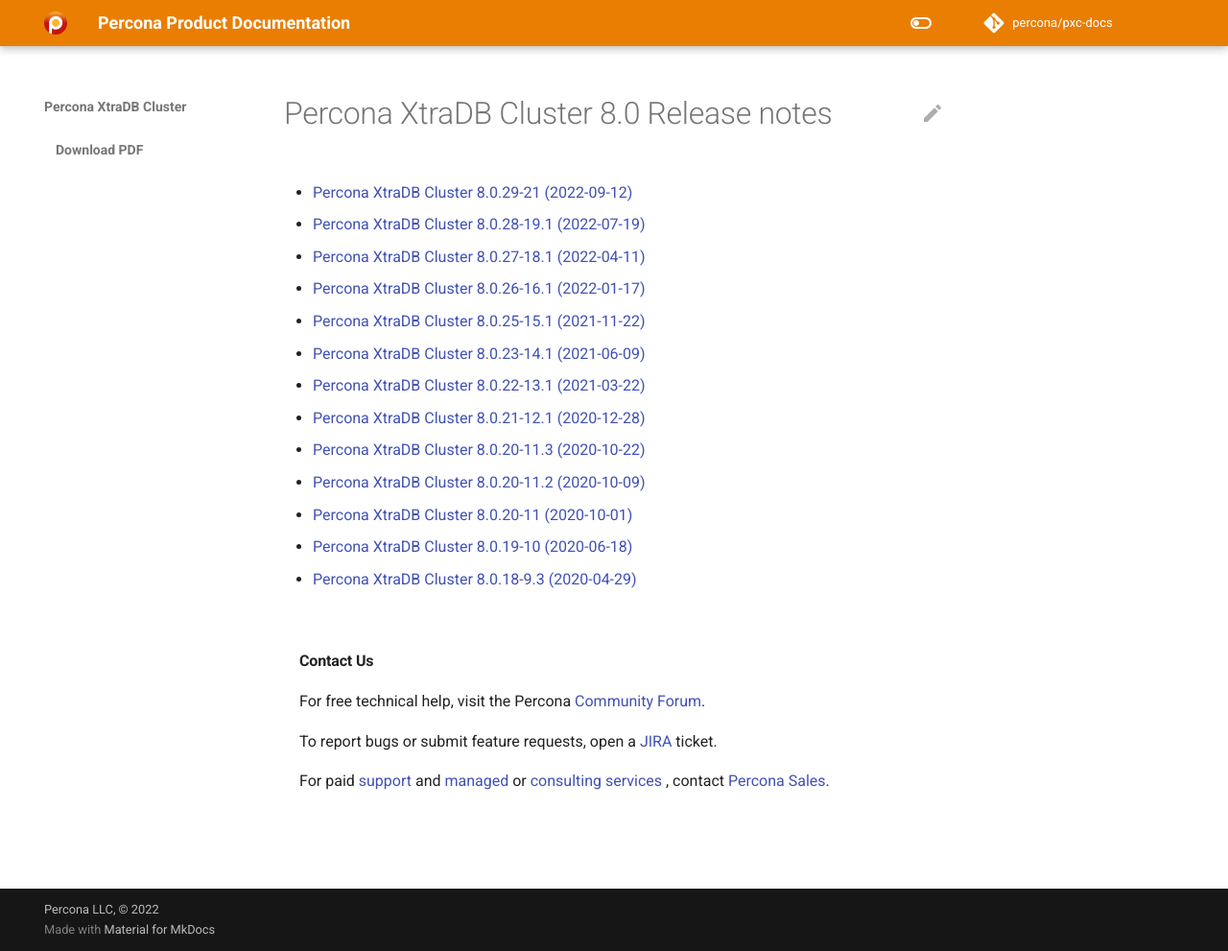
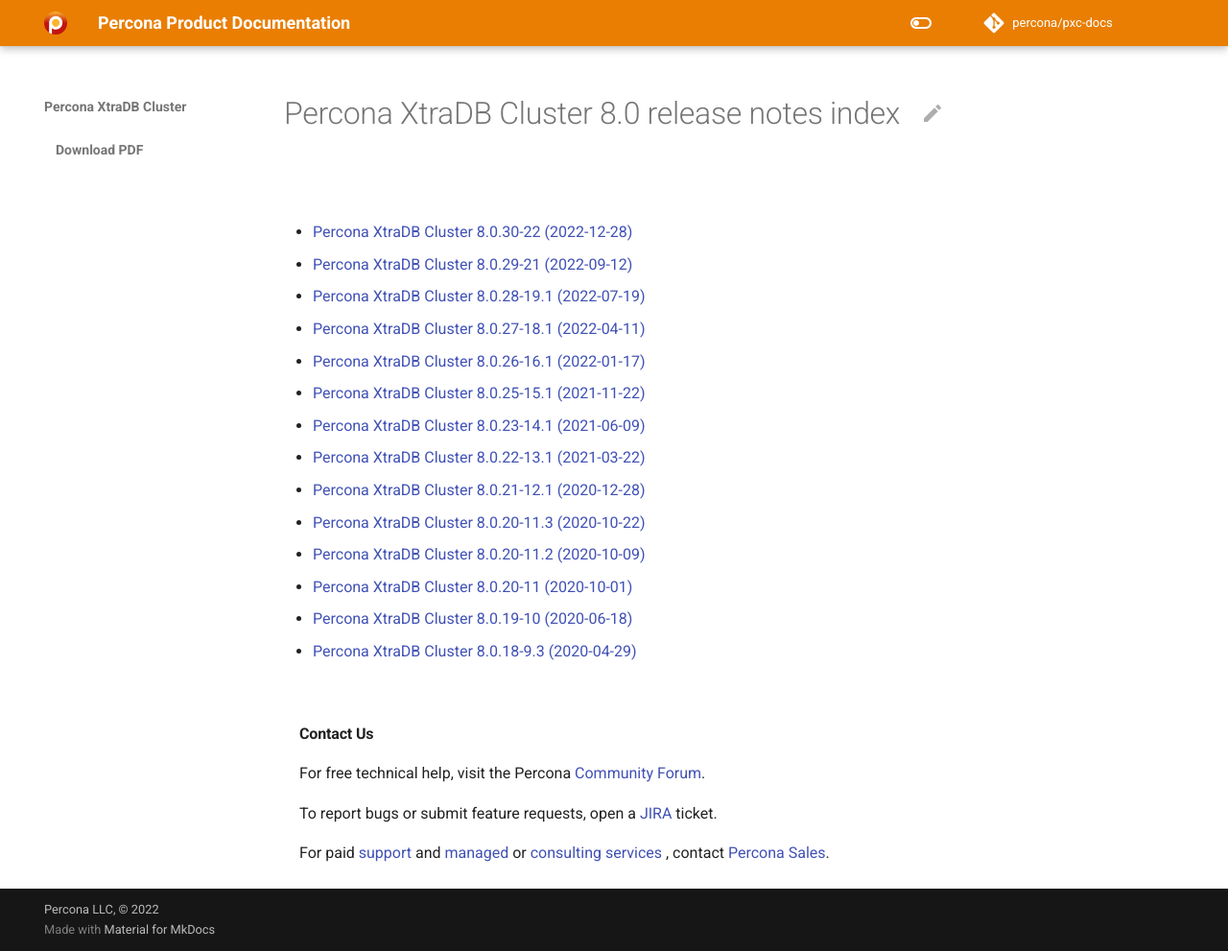
Before and after one commit to percona/pxc-docs, an MkDocs documentation site: the page built from docs/release-notes/release-notes_index.md, in a window 1280 px wide and 991 px high. Shown: the whole window at 96% size. Built offline with MkDocs 1.6.1 and Material for MkDocs 9.7.7, drawn with Linux system fonts in a browser that asks for light colours; nearby versions of some CDN libraries; comment, search, counter and statistics services are not loaded; the version menu is left out.

Commit message:
PXC-4095 8.0.30-22 release notes and release note tasks (#36)
new file:   docs/release-notes/8.0.30-22.md
	modified:   docs/release-notes/release-notes_index.md
	modified:   mkdocs-base.yml

Co-authored-by: Alina Derkach <“alina.derkach@percona.com”>

```diff
--- a/docs/release-notes/release-notes_index.md
+++ b/docs/release-notes/release-notes_index.md
@@ -1,7 +1,10 @@
-# Percona XtraDB Cluster 8.0 Release notes
+# Percona XtraDB Cluster 8.0 release notes index
+
+* [Percona XtraDB Cluster 8.0.30-22 (2022-12-28)](8.0.30-22.md)
 
 
 * [Percona XtraDB Cluster 8.0.29-21 (2022-09-12)](8.0.29-21.md)
+
 
 * [Percona XtraDB Cluster 8.0.28-19.1 (2022-07-19)](Percona-XtraDB-Cluster-8.0.28-19.1.md)
 
--- a/mkdocs-base.yml
+++ b/mkdocs-base.yml
@@ -85,7 +85,7 @@
   with-pdf: # https://github.com/orzih/mkdocs-with-pdf
           output_path: '_pdf/PerconaXtradbCluster-8.0.pdf'
           cover_title: 'Percona XtraDB Cluster Documentation'
-          cover_subtitle: 8.0.29-21 (September 12, 2022)
+          cover_subtitle: 8.0.30-22 (December 28, 2022)
           author: 'Percona Technical Documentation Team'
           cover_logo: docs/_static/percona-xtradb-cluster-logo.jpg
           debug_html: false
@@ -149,7 +149,8 @@
       - howtos/proxysql-v2.md
       - howtos/virt_sandbox.md
   - Release notes:
-      - release-notes/release-notes_index.md
+      - Release notes index: release-notes/release-notes_index.md
+      - release-notes/8.0.30-22.md
       - release-notes/8.0.29-21.md
       - release-notes/Percona-XtraDB-Cluster-8.0.28-19.1.md
       - release-notes/Percona-XtraDB-Cluster-8.0.27-18.1.md
```
Also changed, not shown: docs/release-notes/8.0.30-22.md (added, +81 -0 lines).
